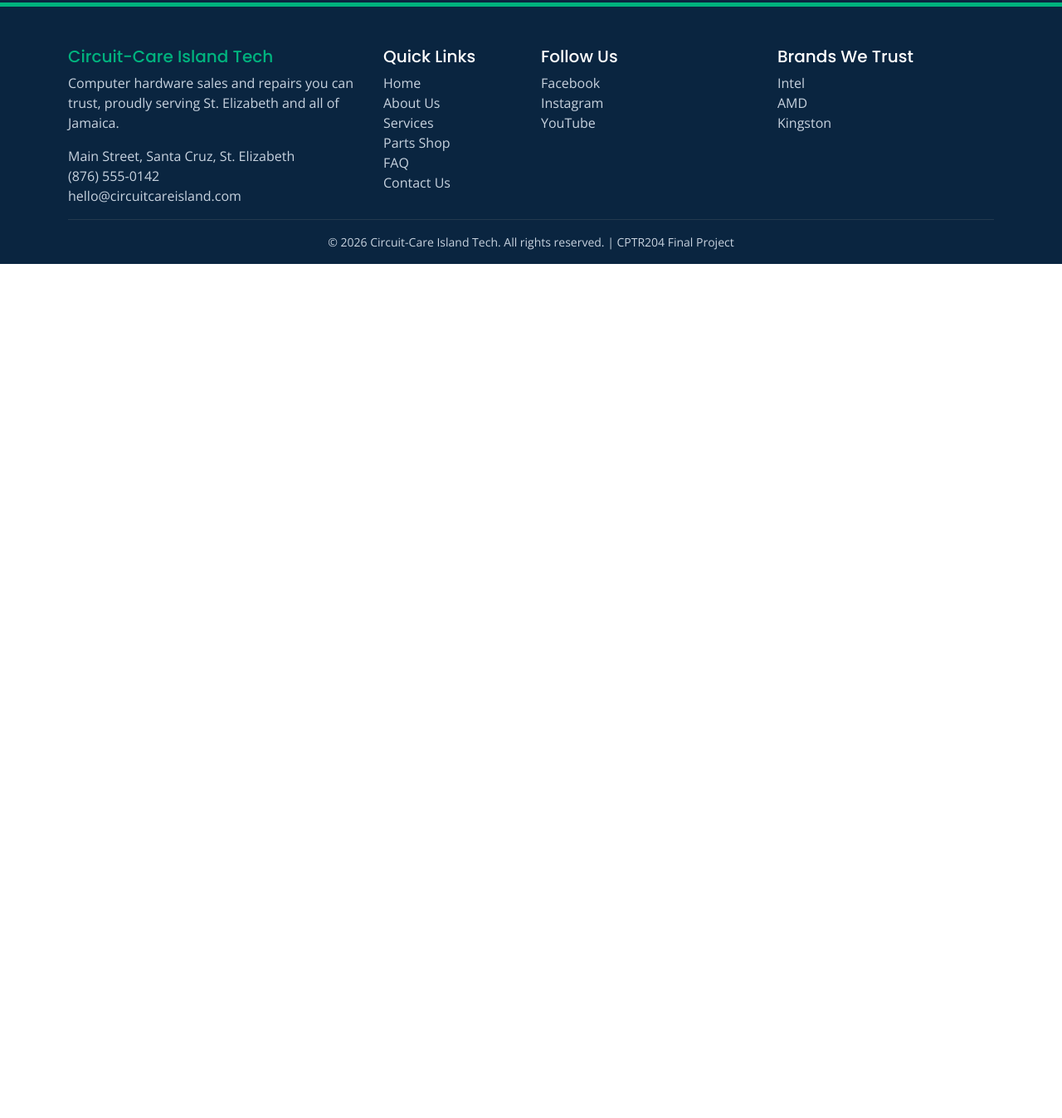
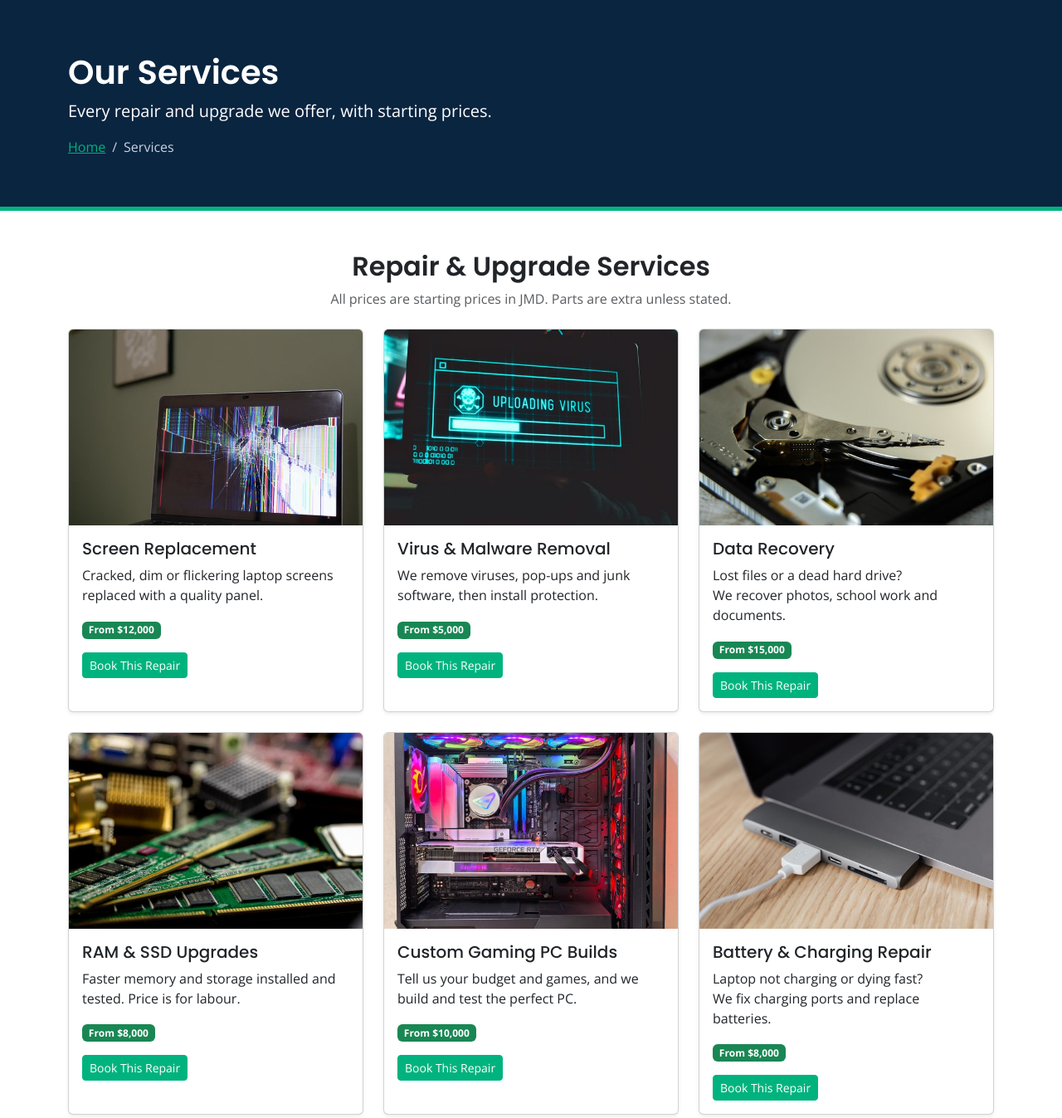
Before and after one commit to ray-bourne/CPTR204-Final-Project-Group, a plain HTML site: page parts.html in a window 1280 px wide. Shown: the part 63-1410 px from the top of the page at 83% size. Before the commit the page ends 800 px from the top, so only its background shows below. Drawn offline with nearby package versions, Linux system fonts and the light colour scheme.

Commit message:
service section done

```diff
--- a/parts.html
+++ b/parts.html
@@ -1,5 +1,6 @@
 <!DOCTYPE html>
 <html lang="en">
+
 <head>
   <meta charset="UTF-8">
   <meta name="viewport" content="width=device-width, initial-scale=1.0">
@@ -7,11 +8,16 @@
 
   <!-- BOOTSTRAP CSS -->
   <link href="https://cdn.jsdelivr.net/npm/bootstrap@5.3.8/dist/css/bootstrap.min.css" rel="stylesheet">
+
   <!-- GOOGLE FONTS (Poppins for headings, Open Sans for text) -->
-  <link href="https://fonts.googleapis.com/css2?family=Open+Sans:wght@400;600;700&family=Poppins:wght@500;600;700&display=swap" rel="stylesheet">
+  <link
+    href="https://fonts.googleapis.com/css2?family=Open+Sans:wght@400;600;700&family=Poppins:wght@500;600;700&display=swap"
+    rel="stylesheet">
+
   <!-- OUR OWN CSS (EXTERNAL) -->
   <link href="css/style.css" rel="stylesheet">
 </head>
+
 <body>
 
   <!-- HEADER + NAVBAR -->
@@ -22,7 +28,8 @@
           <img src="images/logo.svg" alt="Circuit-Care Island Tech logo" width="40" height="40">
           Circuit-Care Island Tech
         </a>
-        <button class="navbar-toggler" type="button" data-bs-toggle="collapse" data-bs-target="#mainNav" aria-controls="mainNav" aria-expanded="false" aria-label="Toggle navigation">
+        <button class="navbar-toggler" type="button" data-bs-toggle="collapse" data-bs-target="#mainNav"
+          aria-controls="mainNav" aria-expanded="false" aria-label="Toggle navigation">
           <span class="navbar-toggler-icon"></span>
         </button>
         <div class="collapse navbar-collapse" id="mainNav">
@@ -45,21 +52,135 @@
 
   <!-- MAIN CONTENT -->
   <main>
-    <!-- ===== MIGEL DALEY: BUILD THE PARTS SHOP PAGE CONTENT HERE =====
-         Follow the "Parts Shop" section of the guide (guides folder).
-         Paste each step's code below this comment, in order. -->
+    <!-- Page Banner and Breadcrumb -->
+    <section class="page-banner">
+      <div class="container">
+        <h1>Our Services</h1>
+        <p class="lead mb-3">Every repair and upgrade we offer, with starting prices.</p>
+        <nav aria-label="breadcrumb">
+          <ol class="breadcrumb mb-0">
+            <li class="breadcrumb-item"><a href="index.html">Home</a></li>
+            <li class="breadcrumb-item active" aria-current="page">Services</li>
+          </ol>
+        </nav>
+      </div>
+    </section>
+
+    <!-- Service Cards -->
+    <!-- SERVICE CARDS -->
+    <section class="py-5">
+      <div class="container">
+        <h2 class="text-center mb-2">Repair &amp; Upgrade Services</h2>
+        <p class="text-center text-muted mb-4">All prices are starting prices in JMD. Parts are
+          extra unless stated.</p>
+
+        <div class="row g-4">
+          <!-- Service 1 -->
+          <div class="col-md-6 col-lg-4">
+            <div class="card h-100 shadow-sm card-hover">
+              <img src="images/service-screen.jpg" class="card-img-top" alt="Screen replacement">
+              <div class="card-body">
+                <h3 class="h5 card-title">Screen Replacement</h3>
+                <p class="card-text">Cracked, dim or flickering laptop screens replaced with a quality
+                  panel.</p>
+                <span class="badge text-bg-success mb-3">From $12,000</span><br>
+                <a href="register.html" class="btn btn-circuit btn-sm">Book This Repair</a>
+              </div>
+            </div>
+          </div>
+
+          <!-- Service 2 -->
+          <div class="col-md-6 col-lg-4">
+            <div class="card h-100 shadow-sm card-hover">
+              <img src="images/service-virus.jpg" class="card-img-top" alt="Virus and malware removal">
+              <div class="card-body">
+                <h3 class="h5 card-title">Virus &amp; Malware Removal</h3>
+                <p class="card-text">We remove viruses, pop-ups and junk software, then install protection.
+                </p>
+                <span class="badge text-bg-success mb-3">From $5,000</span><br>
+                <a href="register.html" class="btn btn-circuit btn-sm">Book This Repair</a>
+              </div>
+            </div>
+          </div>
+
+          <!-- Service 3 -->
+          <div class="col-md-6 col-lg-4">
+            <div class="card h-100 shadow-sm card-hover">
+              <img src="images/service-data.jpg" class="card-img-top" alt="Data recovery">
+              <div class="card-body">
+                <h3 class="h5 card-title">Data Recovery</h3>
+                <p class="card-text">Lost files or a dead hard drive? <br> We recover photos, school work and
+                  documents.</p>
+                <span class="badge text-bg-success mb-3">From $15,000</span><br>
+                <a href="register.html" class="btn btn-circuit btn-sm">Book This Repair</a>
+              </div>
+            </div>
+          </div>
+
+          <!-- Service 4 -->
+          <div class="col-md-6 col-lg-4">
+            <div class="card h-100 shadow-sm card-hover">
+              <img src="images/service-upgrade.jpg" class="card-img-top" alt="RAM and SSD upgrades">
+              <div class="card-body">
+                <h3 class="h5 card-title">RAM &amp; SSD Upgrades</h3>
+                <p class="card-text">Faster memory and storage installed and tested. Price is for labour.
+                </p>
+                <span class="badge text-bg-success mb-3">From $8,000</span><br>
+                <a href="register.html" class="btn btn-circuit btn-sm">Book This Repair</a>
+              </div>
+            </div>
+          </div>
+
+          <!-- Service 5 -->
+          <div class="col-md-6 col-lg-4">
+            <div class="card h-100 shadow-sm card-hover">
+              <img src="images/service-build.jpg" class="card-img-top" alt="Custom gaming PC build">
+              <div class="card-body">
+                <h3 class="h5 card-title">Custom Gaming PC Builds</h3>
+                <p class="card-text">Tell us your budget and games, and we build and test the perfect PC.
+                </p>
+                <span class="badge text-bg-success mb-3">From $10,000</span><br>
+                <a href="register.html" class="btn btn-circuit btn-sm">Book This Repair</a>
+              </div>
+            </div>
+          </div>
+
+          <!-- Service 6 -->
+          <div class="col-md-6 col-lg-4">
+            <div class="card h-100 shadow-sm card-hover">
+              <img src="images/service-battery.jpg" class="card-img-top" alt="Battery and charging repair">
+              <div class="card-body">
+                <h3 class="h5 card-title">Battery &amp; Charging Repair</h3>
+                <p class="card-text">Laptop not charging or dying fast? <br> We fix charging ports and replace
+                  batteries.</p>
+                <span class="badge text-bg-success mb-3">From $8,000</span><br>
+                <a href="register.html" class="btn btn-circuit btn-sm">Book This Repair</a>
+              </div>
+            </div>
+          </div>
+        </div>
+      </div>
+    </section>
+
+    <!-- Turnaround Table -->
+    <!-- Parts Alert -->
+
   </main>
 
   <!-- FOOTER -->
   <footer class="bg-circuit text-white pt-5 pb-3">
     <div class="container">
       <div class="row g-4">
+
         <!-- FOOTER: ABOUT THE STORE -->
         <div class="col-md-4">
           <h2 class="h5 text-circuit">Circuit-Care Island Tech</h2>
-          <p class="footer-text">Computer hardware sales and repairs you can trust, proudly serving St. Elizabeth and all of Jamaica.</p>
-          <p class="footer-text mb-0">Main Street, Santa Cruz, St. Elizabeth<br>(876) 555-0142<br>hello@circuitcareisland.com</p>
+          <p class="footer-text">Computer hardware sales and repairs you can trust, proudly serving St. Elizabeth and
+            all of Jamaica.</p>
+          <p class="footer-text mb-0">Main Street, Santa Cruz, St. Elizabeth<br>(876)
+            555-0142<br>hello@circuitcareisland.com</p>
         </div>
+
         <!-- FOOTER: QUICK LINKS -->
         <div class="col-6 col-md-2">
           <h2 class="h5">Quick Links</h2>
@@ -72,15 +193,18 @@
             <li><a class="footer-link" href="contact.html">Contact Us</a></li>
           </ul>
         </div>
+
         <!-- FOOTER: FOLLOW US (EXTERNAL LINKS - OPEN IN A NEW TAB) -->
         <div class="col-6 col-md-3">
           <h2 class="h5">Follow Us</h2>
           <ul class="list-unstyled">
             <li><a class="footer-link" href="https://www.facebook.com" target="_blank" rel="noopener">Facebook</a></li>
-            <li><a class="footer-link" href="https://www.instagram.com" target="_blank" rel="noopener">Instagram</a></li>
+            <li><a class="footer-link" href="https://www.instagram.com" target="_blank" rel="noopener">Instagram</a>
+            </li>
             <li><a class="footer-link" href="https://www.youtube.com" target="_blank" rel="noopener">YouTube</a></li>
           </ul>
         </div>
+
         <!-- FOOTER: BRANDS WE TRUST (EXTERNAL LINKS - OPEN IN A NEW TAB) -->
         <div class="col-md-3">
           <h2 class="h5">Brands We Trust</h2>
@@ -92,13 +216,16 @@
         </div>
       </div>
       <hr class="border-secondary">
-      <p class="text-center footer-text small mb-0">&copy; 2026 Circuit-Care Island Tech. All rights reserved. | CPTR204 Final Project</p>
+      <p class="text-center footer-text small mb-0">&copy; 2026 Circuit-Care Island Tech. All rights reserved. | CPTR204
+        Final Project</p>
     </div>
   </footer>
 
-  <!-- BOOTSTRAP JAVASCRIPT (needed for the navbar menu, carousel and accordion) -->
+  <!-- BOOTSTRAP JAVASCRIPT -->
   <script src="https://cdn.jsdelivr.net/npm/bootstrap@5.3.8/dist/js/bootstrap.bundle.min.js"></script>
+
   <!-- OUR JAVASCRIPT FOR THIS PAGE -->
   <script src="js/parts.js"></script>
 </body>
+
 </html>
```
Also changed, not shown: faq.html (+7 -4 lines).
